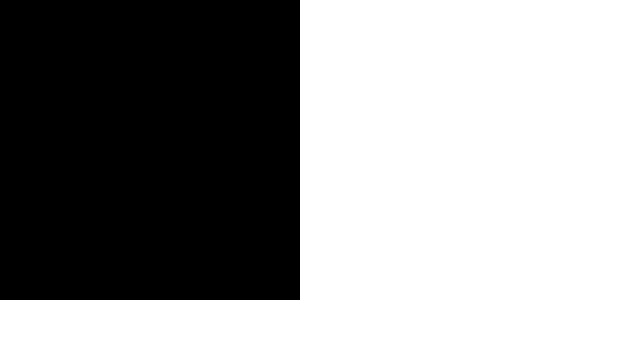
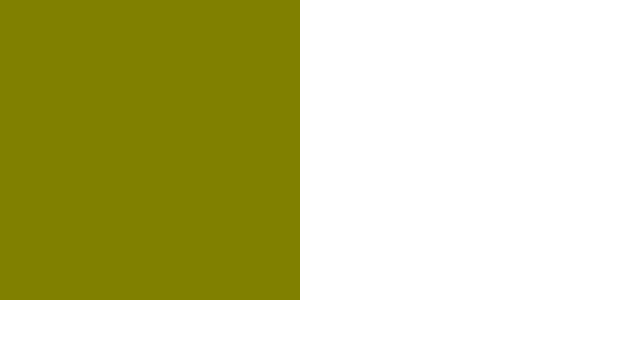
Before and after one commit to Salv4d/colorboxes, a React (Create React App) app: page / in a window 1280 px wide. Shown: the top 338 px of the page, without its empty margins (0-640 px from the left). Built offline with nearby package versions, Linux system fonts and the light colour scheme.

Commit message:
render colorbox with a random color, change the color onclick

```diff
--- a/src/ColorBox.js
+++ b/src/ColorBox.js
@@ -3,21 +3,63 @@ import "./ColorBox.css";
 
 class ColorBox extends Component {
   static defaultProps = {
-    color: "black",
+    colorList: [
+      "black",
+      "silver",
+      "gray",
+      "white",
+      "maroon",
+      "red",
+      "purple",
+      "fuchsia",
+      "green",
+      "lime",
+      "olive",
+      "yellow",
+      "navy",
+      "blue",
+      "teal",
+      "aqua",
+      "orange",
+      "aliceblue",
+      "antiquewhite",
+      "aquamarine",
+      "azure",
+      "beige",
+      "bisque",
+      "blanchedalmond",
+      "blueviolet",
+      "brown",
+      "burlywood",
+      "cadetblue",
+      "chartreuse",
+    ],
   };
 
   constructor(props) {
     super(props);
     this.state = { color: "black" };
+    this.pickColor = this.pickColor.bind(this);
   }
 
   render() {
     return (
       <div
         className="ColorBox"
-        style={{ backgroundColor: this.props.color }}
+        style={{ backgroundColor: this.state.color }}
+        onClick={this.pickColor}
       ></div>
     );
+  }
+
+  pickColor() {
+    const { colorList } = this.props;
+    const rand = Math.floor(Math.random() * colorList.length);
+    this.setState(() => ({ color: colorList[rand] }));
+  }
+
+  componentDidMount() {
+    this.pickColor();
   }
 }
 
```
